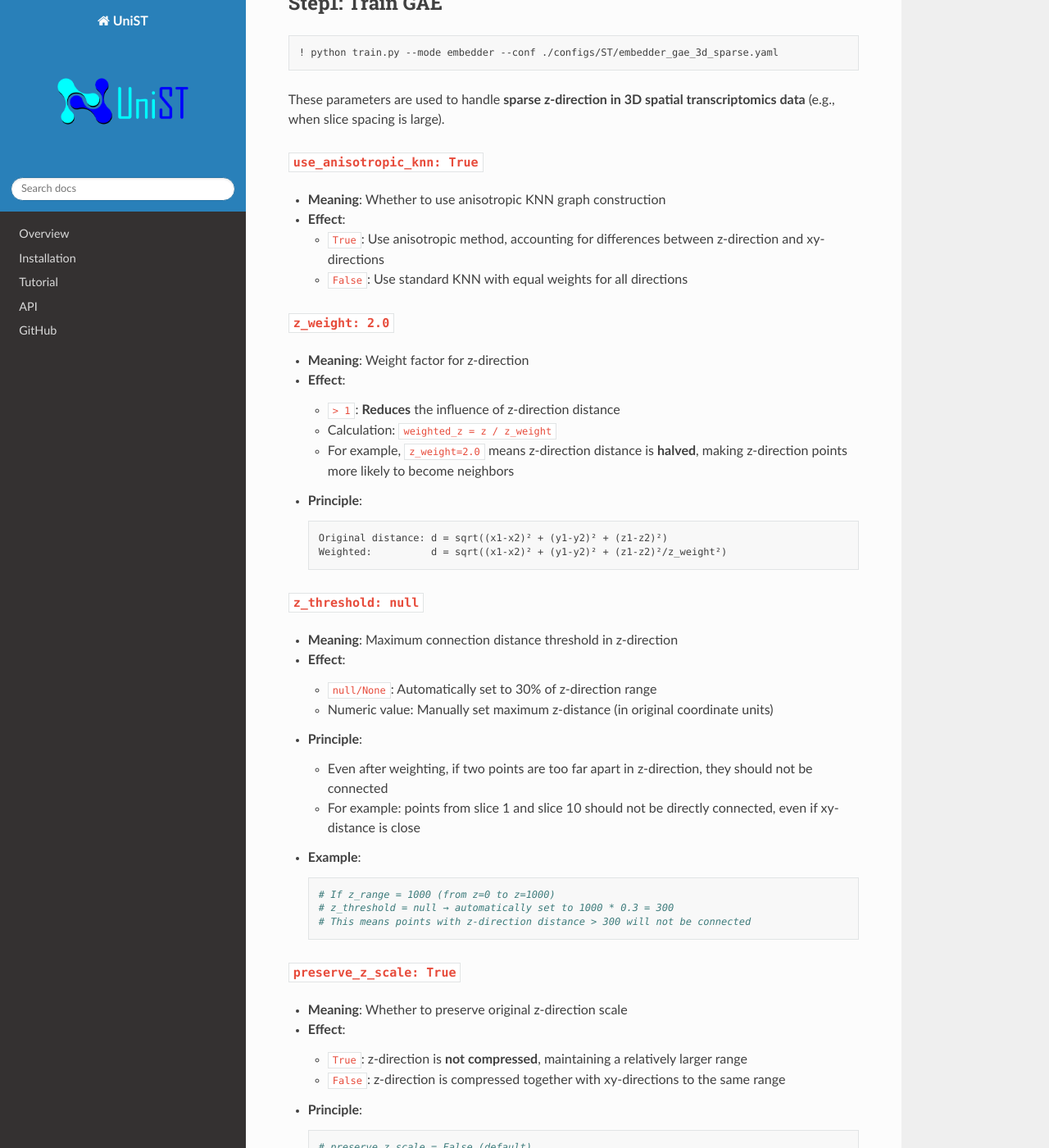
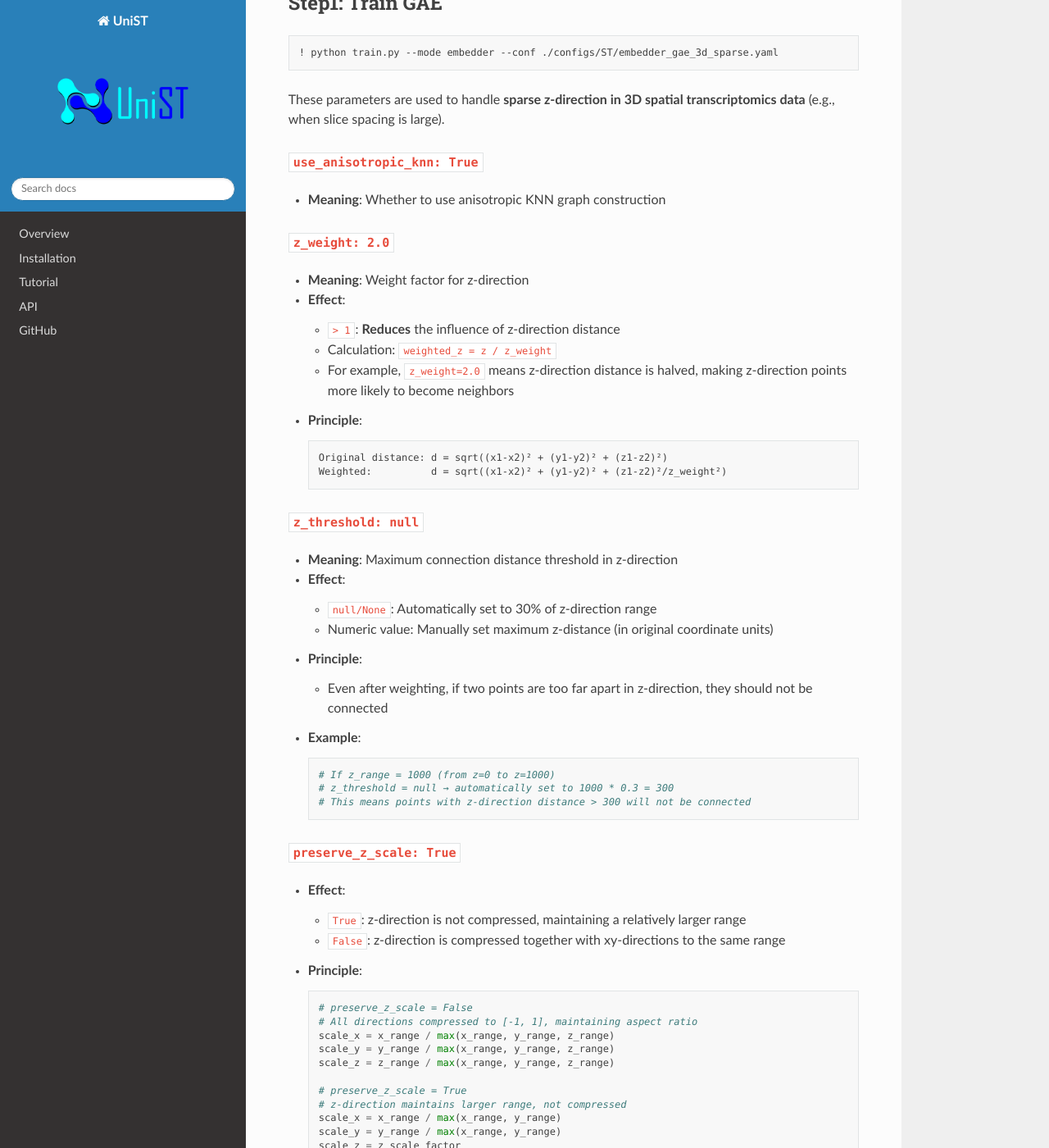
Before and after one commit to lanshui98/UniST-tutorial, a Sphinx documentation site: the page built from docs/source/impute_note/3d_gene_imputation.md, in a window 1280 px wide and 1400 px high, scrolled down 2144 px. Shown: the whole window at 82% size. Built offline with Sphinx 7.4.7 and the Read the Docs theme 3.1.0, drawn with Linux system fonts in a browser that asks for light colours; pages that are not in the unit, such as notebooks, are missing from menus; some of the changed text lies outside the part shown.

Commit message:
Update 3d_gene_imputation.md

````diff
--- a/docs/source/impute_note/3d_gene_imputation.md
+++ b/docs/source/impute_note/3d_gene_imputation.md
@@ -92,16 +92,13 @@ These parameters are used to handle **sparse z-direction in 3D spatial transcrip
 
 ##### `use_anisotropic_knn: True`
 - **Meaning**: Whether to use anisotropic KNN graph construction
-- **Effect**:
-  - `True`: Use anisotropic method, accounting for differences between z-direction and xy-directions
-  - `False`: Use standard KNN with equal weights for all directions
 
 ##### `z_weight: 2.0`
 - **Meaning**: Weight factor for z-direction
 - **Effect**:
   - `> 1`: **Reduces** the influence of z-direction distance
   - Calculation: `weighted_z = z / z_weight`
-  - For example, `z_weight=2.0` means z-direction distance is **halved**, making z-direction points more likely to become neighbors
+  - For example, `z_weight=2.0` means z-direction distance is halved, making z-direction points more likely to become neighbors
 - **Principle**:
   ```
   Original distance: d = sqrt((x1-x2)² + (y1-y2)² + (z1-z2)²)
@@ -115,7 +112,6 @@ These parameters are used to handle **sparse z-direction in 3D spatial transcrip
   - Numeric value: Manually set maximum z-distance (in original coordinate units)
 - **Principle**:
   - Even after weighting, if two points are too far apart in z-direction, they should not be connected
-  - For example: points from slice 1 and slice 10 should not be directly connected, even if xy-distance is close
 - **Example**:
   ```
   # If z_range = 1000 (from z=0 to z=1000)
@@ -124,32 +120,29 @@ These parameters are used to handle **sparse z-direction in 3D spatial transcrip
   ```
 
 ##### `preserve_z_scale: True`
-- **Meaning**: Whether to preserve original z-direction scale
 - **Effect**:
-  - `True`: z-direction is **not compressed**, maintaining a relatively larger range
+  - `True`: z-direction is not compressed, maintaining a relatively larger range
   - `False`: z-direction is compressed together with xy-directions to the same range
 - **Principle**:
   ```
-  # preserve_z_scale = False (default)
+  # preserve_z_scale = False
   # All directions compressed to [-1, 1], maintaining aspect ratio
   scale_x = x_range / max(x_range, y_range, z_range)
   scale_y = y_range / max(x_range, y_range, z_range)
-  scale_z = z_range / max(x_range, y_range, z_range)  # z is compressed
+  scale_z = z_range / max(x_range, y_range, z_range)
 
   # preserve_z_scale = True
   # z-direction maintains larger range, not compressed
   scale_x = x_range / max(x_range, y_range)
   scale_y = y_range / max(x_range, y_range)
-  scale_z = z_scale_factor  # z uses amplification factor
+  scale_z = z_scale_factor
   ```
-- **Use Case**: When z-direction is sparse, preserve z-direction importance
 
 ##### `z_scale_factor: 1.5`
 - **Meaning**: Scaling factor for z-direction (only effective when `preserve_z_scale=True`)
 - **Effect**:
   - `= 1.0`: z-direction maintains original relative scale
   - `> 1.0`: **Amplifies** z-direction importance (recommended for sparse z-direction)
-  - `< 1.0`: Reduces z-direction importance (not recommended)
 - **Principle**:
   ```
   normalized_z = (z - z_min) / z_range  # Normalize to [0,1]
````
